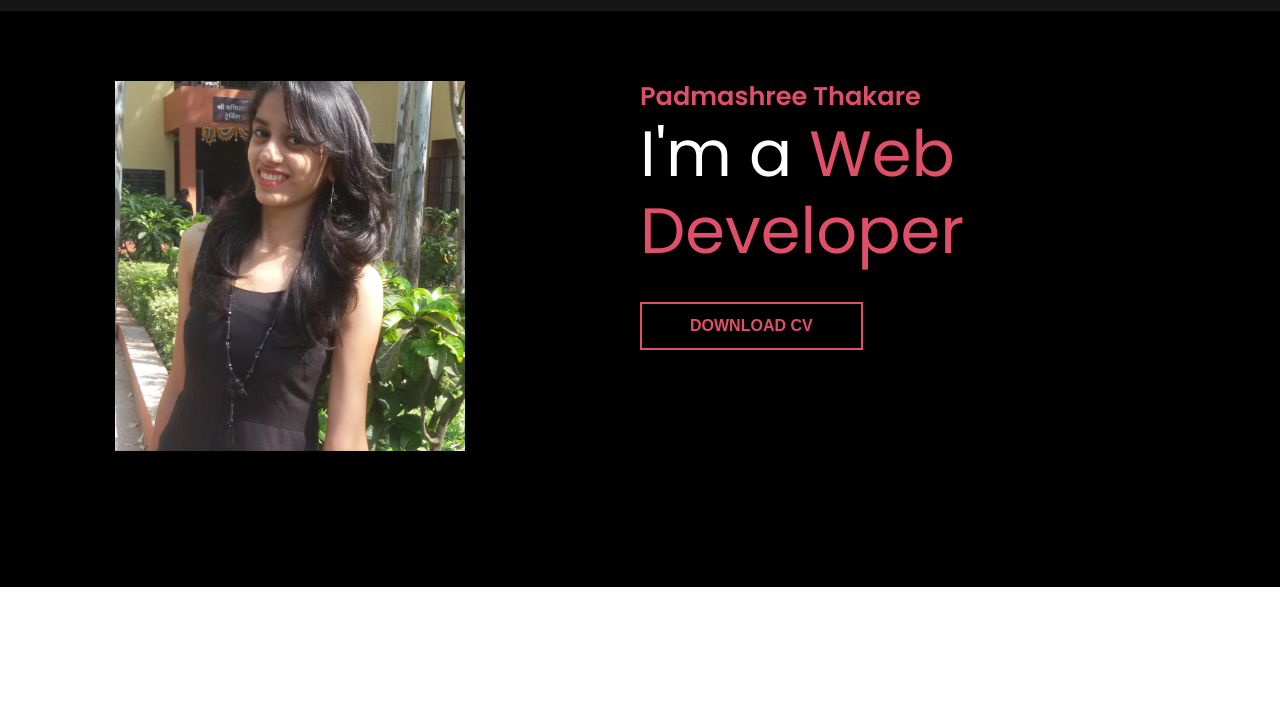
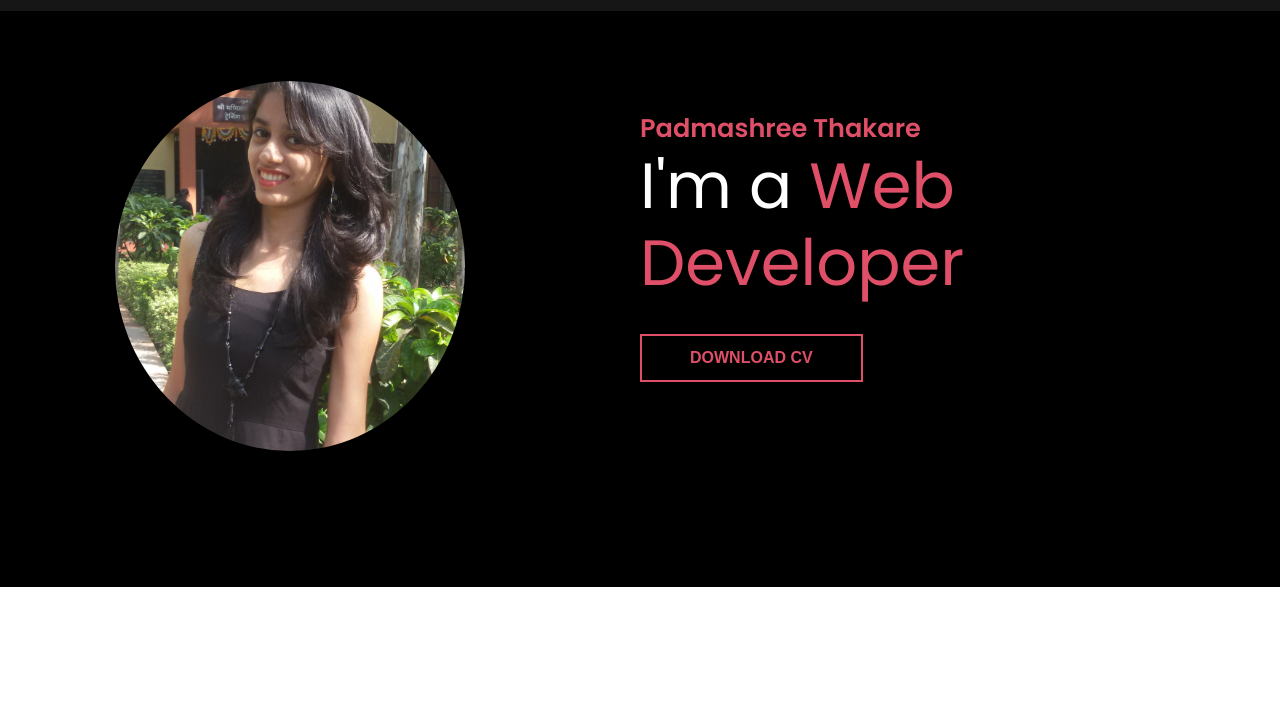
Before and after one commit to padmashree96/portfolio, a plain HTML site: page index.html in a window 1280 px wide. Shown: the part 89-800 px from the top of the page. Drawn offline with Linux system fonts and the light colour scheme.

Commit message:
css changes for image

```diff
--- a/css/style.css
+++ b/css/style.css
@@ -57,7 +57,8 @@ header nav .branding {
 
 .hero .left img {
   width: 350px;
-  margin: top 15rem;
+  margin-top: 13rem;
+  border-radius: 50%;
 }
 .home {
   background-color: black;
@@ -65,7 +66,7 @@ header nav .branding {
 
 .hero .right {
   color: var(--pure);
-  margin-top: -4rem;
+  margin-top: 0rem;
 }
 .hero .right h6 {
   font-size: 1.6rem;
--- a/index.html
+++ b/index.html
@@ -70,7 +70,7 @@
           <div class="container">
             <div class="hero flex items-center justify-between">
               <div class="left flex-1">
-                <img src="images/shree.jpg" alt style="padding-top: 13rem" />
+                <img src="images/shree.jpg" alt />
               </div>
               <div class="right flex-1">
                 <h6>Padmashree Thakare</h6>
```
